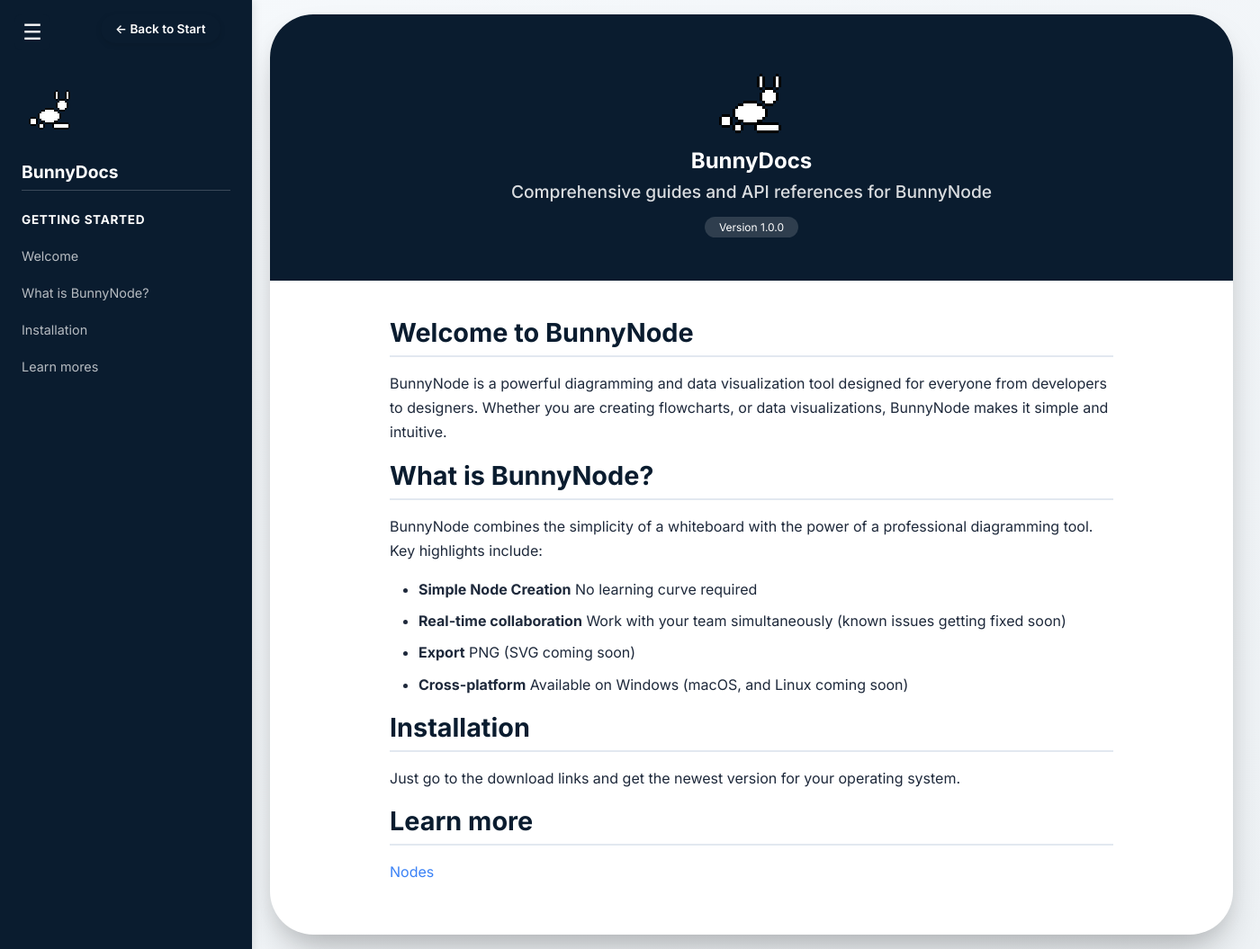
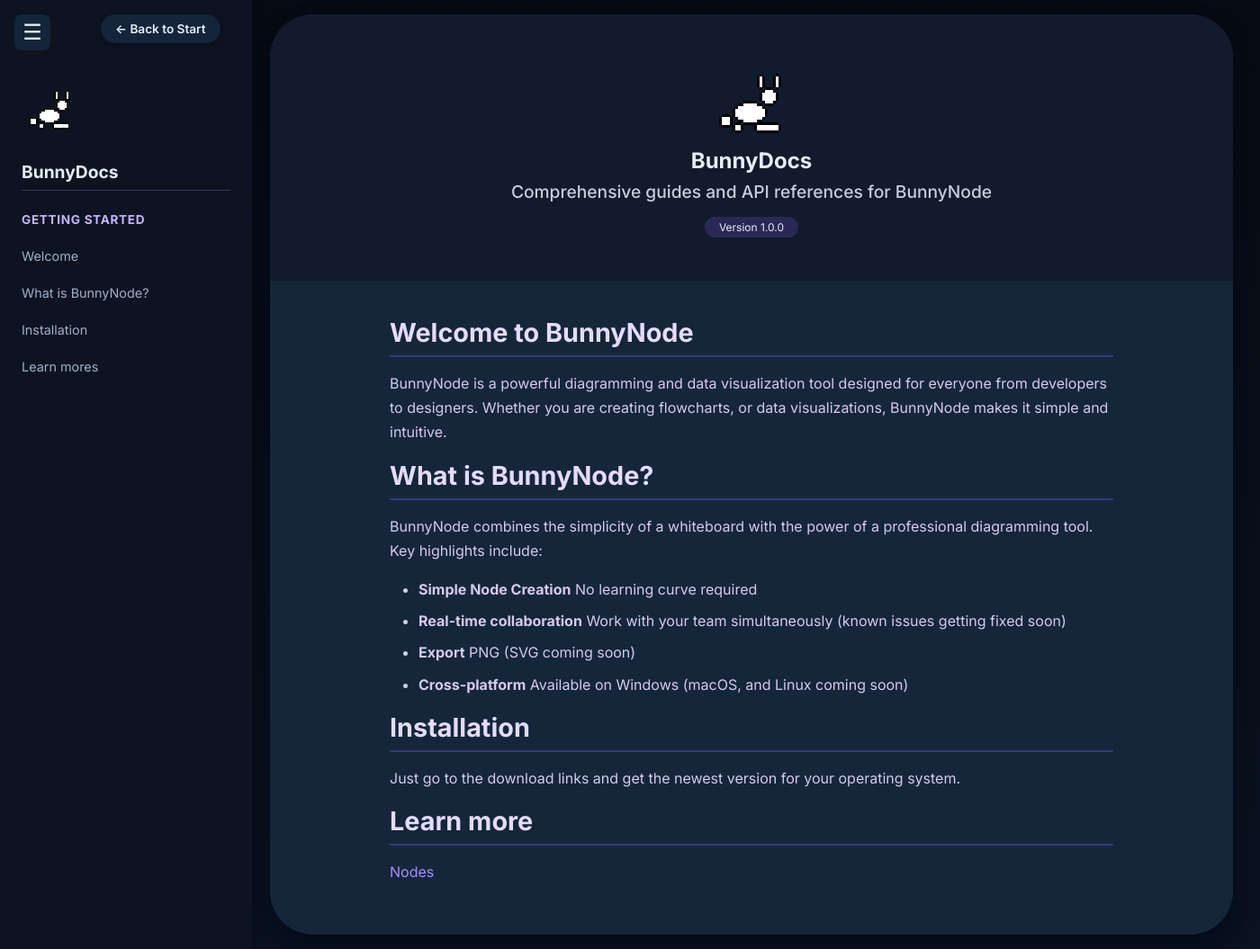
Before and after one commit to MiklKanikl/BunnyNode-backend, a Flask app: page /docs/index in a window 1400 px wide. Shown: the whole page at 90% size. Run offline with Flask 3, Linux system fonts and the light colour scheme.

Commit message:
final docs design

```diff
--- a/static/style/docs.css
+++ b/static/style/docs.css
@@ -5,15 +5,15 @@
 }
 
 body {
-  background: linear-gradient(145deg, #f6f9fc 0%, #eef2f5 100%);
+  background: linear-gradient(180deg, #070b14 0%, #0b1220 100%);
   font-family: 'Inter', -apple-system, BlinkMacSystemFont, 'Segoe UI', Roboto, Helvetica, sans-serif;
   min-height: 100vh;
   padding: 0;
 }
 
 .back-button {
-  background: #0a1c2f;
-  color: white;
+  background: #14243a;
+  color: #e5eefb;
   text-decoration: none;
   font-weight: 600;
   font-size: 0.85rem;
@@ -22,7 +22,7 @@ body {
   transition: all 0.2s ease;
   border: none;
   cursor: pointer;
-  box-shadow: 0 2px 6px rgba(0, 0, 0, 0.1);
+  box-shadow: 0 2px 6px rgba(2, 8, 23, 0.35);
   position: fixed;
   top: 1rem;
   left: 7rem;
@@ -30,9 +30,9 @@ body {
 }
 
 .back-button:hover {
-  background: #123d5e;
+  background: #342451;
   transform: scale(1.05);
-  box-shadow: 0 8px 18px -6px rgba(0, 0, 0, 0.2);
+  box-shadow: 0 8px 18px -6px rgba(2, 8, 23, 0.55);
 }
 
 .sidebar {
@@ -41,26 +41,26 @@ body {
   top: 0;
   width: 280px;
   height: 100vh;
-  background: #0a1c2f;
-  color: white;
+  background: #0d1320;
+  color: #e5eefb;
   padding: 5rem 1.5rem 2rem 1.5rem;
   overflow-y: auto;
   z-index: 1000;
-  box-shadow: 2px 0 10px rgba(0, 0, 0, 0.1);
+  box-shadow: 2px 0 10px rgba(2, 8, 23, 0.45);
 }
 
 .sidebar h3 {
   font-size: 1.2rem;
   margin-bottom: 0.5rem;
   padding-bottom: 0.5rem;
-  border-bottom: 1px solid rgba(255,255,255,0.2);
+  border-bottom: 1px solid rgba(167, 139, 250, 0.28);
 }
 
 .sidebar .logo {
   font-size: 1.5rem;
   font-weight: 700;
   margin-bottom: 2rem;
-  background: linear-gradient(135deg, #a5f3fc 0%, #86efac 100%);
+  background: linear-gradient(135deg, #67e8f9 0%, #60a5fa 55%, #8b5cf6 100%);
   -webkit-background-clip: text;
   -webkit-text-fill-color: transparent;
   background-clip: text;
@@ -76,7 +76,7 @@ body {
 }
 
 .sidebar a {
-  color: rgba(255,255,255,0.7);
+  color: #9fb0c7;
   text-decoration: none;
   transition: color 0.2s;
   display: block;
@@ -85,12 +85,12 @@ body {
 }
 
 .sidebar a:hover {
-  color: #a5f3fc;
+  color: #c4b5fd;
 }
 
 .sidebar .section-title {
   font-weight: 700;
-  color: white;
+  color: #c4b5fd;
   margin-top: 1.5rem;
   margin-bottom: 0.5rem;
   font-size: 0.85rem;
@@ -101,9 +101,9 @@ body {
 .doc-card {
   max-width: 1040px;
   width: 100%;
-  background: #ffffff;
+  background: #15263b;
   border-radius: 3rem;
-  box-shadow: 0 25px 45px -12px rgba(0, 0, 0, 0.25), 0 8px 18px rgba(0, 0, 0, 0.05);
+  box-shadow: 0 25px 45px -12px rgba(2, 8, 23, 0.7), 0 8px 18px rgba(2, 8, 23, 0.35);
   overflow: hidden;
   transition: all 0.2s ease;
   margin: 1rem;
@@ -111,10 +111,10 @@ body {
 }
 
 .doc-header {
-  background: #0a1c2f;
+  background: #111b2c;
   padding: 3rem 2rem;
   text-align: center;
-  color: white;
+  color: #e5eefb;
 }
 
 .doc-header h1 {
@@ -134,7 +134,7 @@ body {
 
 .doc-header .version {
   display: inline-block;
-  background: rgba(255,255,255,0.15);
+  background: rgba(139, 92, 246, 0.2);
   border-radius: 100px;
   padding: 0.25rem 1rem;
   font-size: 0.75rem;
@@ -143,7 +143,7 @@ body {
 
 .doc-content {
   padding: 2.5rem 3rem;
-  color: #1e293b;
+  color: #d4cbea;
   max-width: 900px;
   margin: 0 auto;
 }
@@ -153,8 +153,8 @@ body {
   font-weight: 700;
   margin-top: 2.5rem;
   margin-bottom: 1rem;
-  color: #0a1c2f;
-  border-bottom: 2px solid #e2e8f0;
+  color: #e3dcfa;
+  border-bottom: 2px solid rgba(139, 92, 246, 0.3);
   padding-bottom: 0.5rem;
 }
 
@@ -167,7 +167,7 @@ body {
   font-weight: 600;
   margin-top: 1.5rem;
   margin-bottom: 0.75rem;
-  color: #1e293b;
+  color: #e3dcfa;
 }
 
 .doc-content p {
@@ -177,11 +177,12 @@ body {
 }
 
 .doc-content a {
-  color: #3b82f6;
+  color: #a78bfa;
   text-decoration: none;
 }
 
 .doc-content a:hover {
+  color: #c4b5fd;
   text-decoration: underline;
 }
 
@@ -195,8 +196,8 @@ body {
 }
 
 .callout {
-  background: #f0f9ff;
-  border-left: 4px solid #3b82f6;
+  background: linear-gradient(135deg, rgba(103, 232, 249, 0.1), rgba(139, 92, 246, 0.16));
+  border-left: 4px solid #a78bfa;
   padding: 1rem;
   margin: 1rem 0;
   border-radius: 0.5rem;
@@ -207,8 +208,8 @@ body {
   position: fixed;
   top: 1rem;
   left: 1rem;
-  background: #0a1c2f;
-  color: white;
+  background: #14243a;
+  color: #e5eefb;
   border: none;
   width: 40px;
   height: 40px;
@@ -221,7 +222,7 @@ body {
 }
 
 .menu-toggle:hover {
-  background: #123d5e;
+  background: #342451;
   transform: scale(1.05);
 }
 
@@ -231,12 +232,12 @@ body {
   top: 0;
   width: 280px;
   height: 150vh;
-  background: #0a1c2f;
-  color: white;
+  background: #0d1320;
+  color: #e5eefb;
   padding: 5rem 1.5rem 2rem 1.5rem;
   overflow-y: auto;
   z-index: 1000;
-  box-shadow: 2px 0 10px rgba(0, 0, 0, 0.1);
+  box-shadow: 2px 0 10px rgba(2, 8, 23, 0.45);
   transition: transform 0.3s ease;
 }
 
@@ -249,8 +250,8 @@ body {
   position: fixed;
   top: 1rem;
   left: 1rem;
-  background: #0a1c2f;
-  color: white;
+  background: #14243a;
+  color: #e5eefb;
   border: none;
   width: 40px;
   height: 40px;
@@ -265,9 +266,9 @@ body {
 .doc-card {
   max-width: 1070px;
   width: 100%;
-  background: #ffffff;
+  background: #15263b;
   border-radius: 3rem;
-  box-shadow: 0 25px 45px -12px rgba(0, 0, 0, 0.25), 0 8px 18px rgba(0, 0, 0, 0.05);
+  box-shadow: 0 25px 45px -12px rgba(2, 8, 23, 0.7), 0 8px 18px rgba(2, 8, 23, 0.35);
   overflow: hidden;
   transition: all 0.2s ease;
   margin: 1rem;
```
